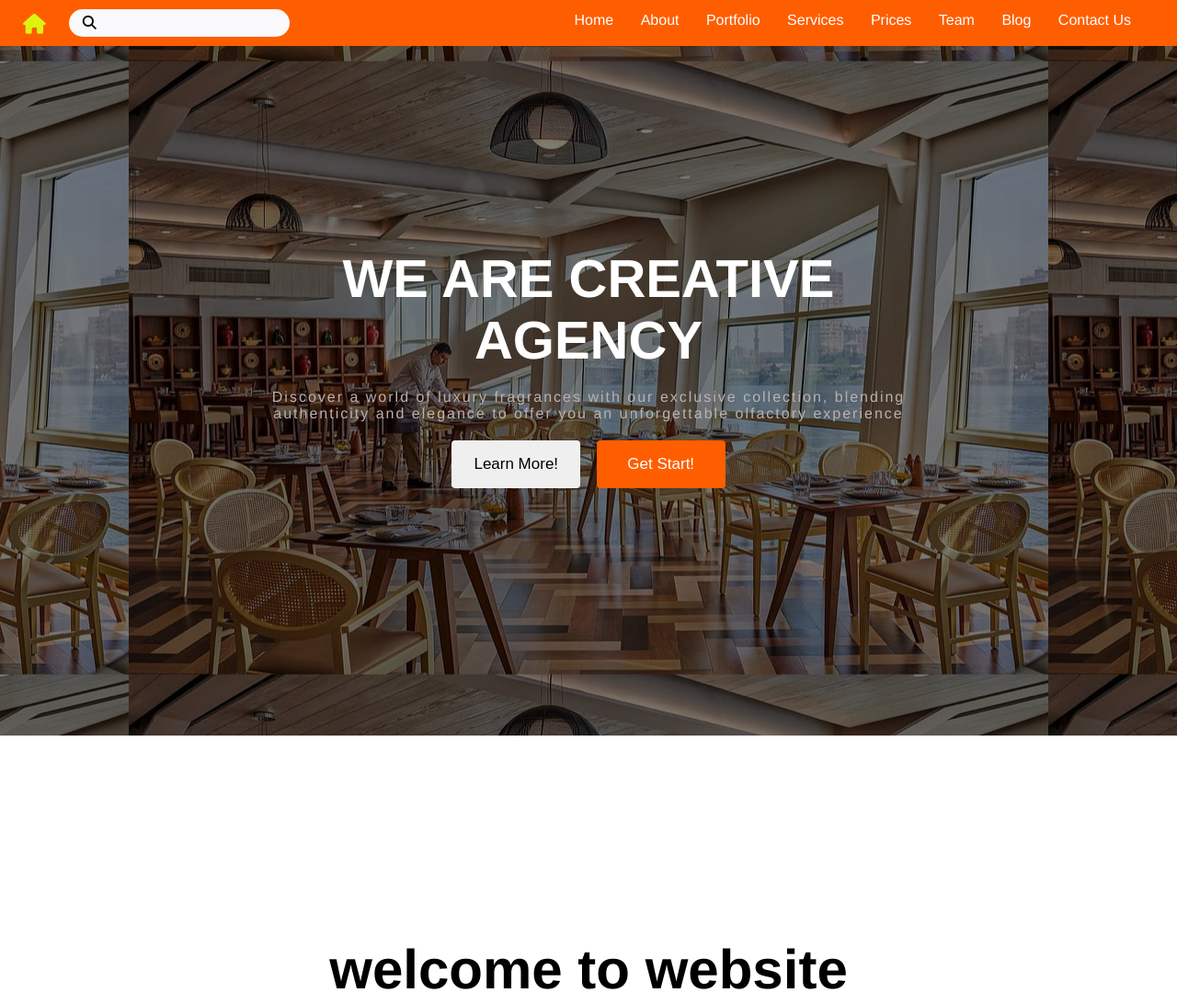
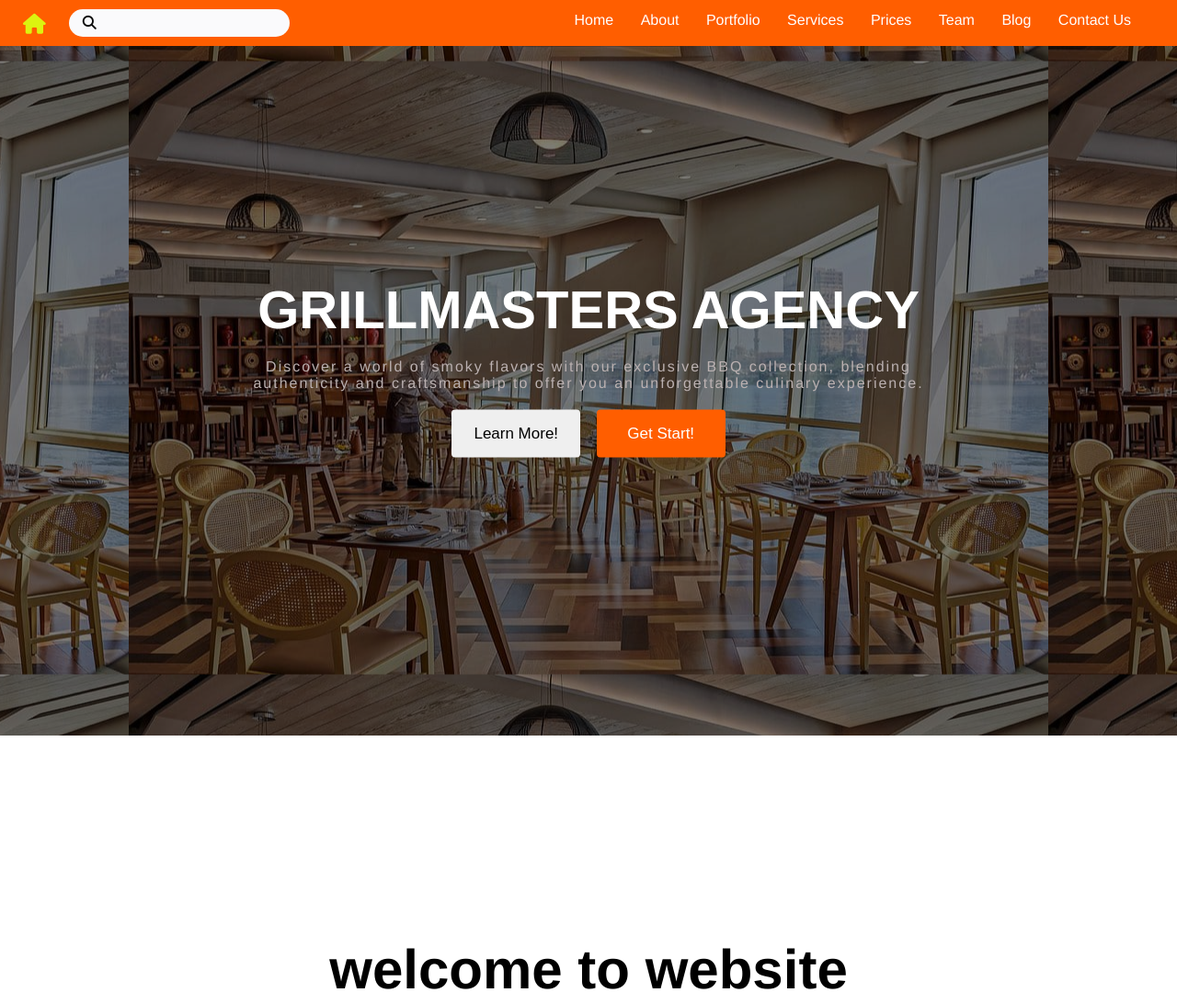
Before and after one commit to yous-f/pro1_front, a plain HTML site: page index.html in a window 1280 px wide. Shown: the top 1092 px of the page at 92% size. Drawn offline with Linux system fonts and the light colour scheme.

Commit message:
Update index.html

```diff
--- a/index.html
+++ b/index.html
@@ -34,11 +34,10 @@
         <div class="main-overlay">
             <div class="main-content">
                 <h2 class="main-title">
-                    we are creative agency
+                 Grillmasters Agency
                 </h2>
                 <p class="main-p">
-                    Discover a world of luxury fragrances with our exclusive collection, blending authenticity and elegance to offer you an unforgettable olfactory experience
-                </p>
+Discover a world of smoky flavors with our exclusive BBQ collection, blending authenticity and craftsmanship to offer you an unforgettable culinary experience.                </p>
                 <button class="main-btn"> learn more!</button>
                 <button class="main-btn m-ptn2"> get start!</button>
             </div>
```
